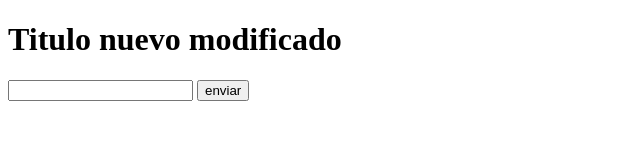
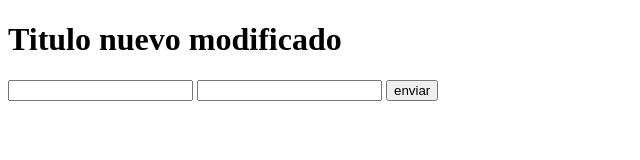
Before and after one commit to JoseEmilianoOzore/hellogit, a plain HTML site: page index.html in a window 1280 px wide. Shown: the whole page, without its empty margins (0-640 px from the left). Drawn offline with Linux system fonts and the light colour scheme.

Commit message:
se agrego LastName

```diff
--- a/index.html
+++ b/index.html
@@ -10,6 +10,7 @@
     <h1>Titulo nuevo modificado</h1>
     <form action="#" method="get">
         <input type="text" name="FirstName" id="FirstName">
+        <input type="text" name="LasttName" id="LasttName">
         <input type="button" value="enviar">
     </form>
 </body>
```
